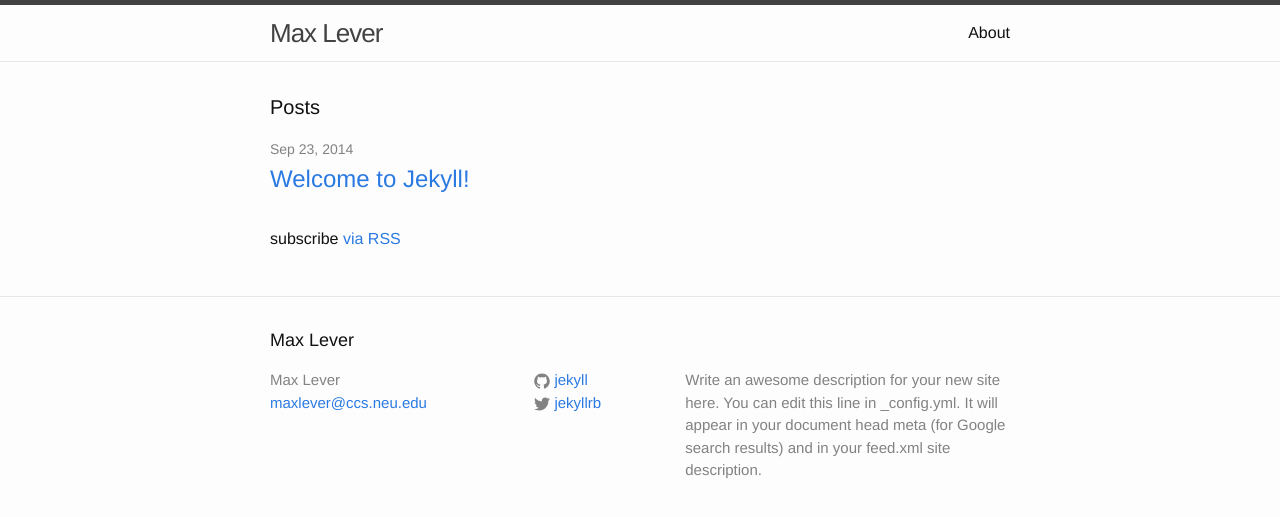
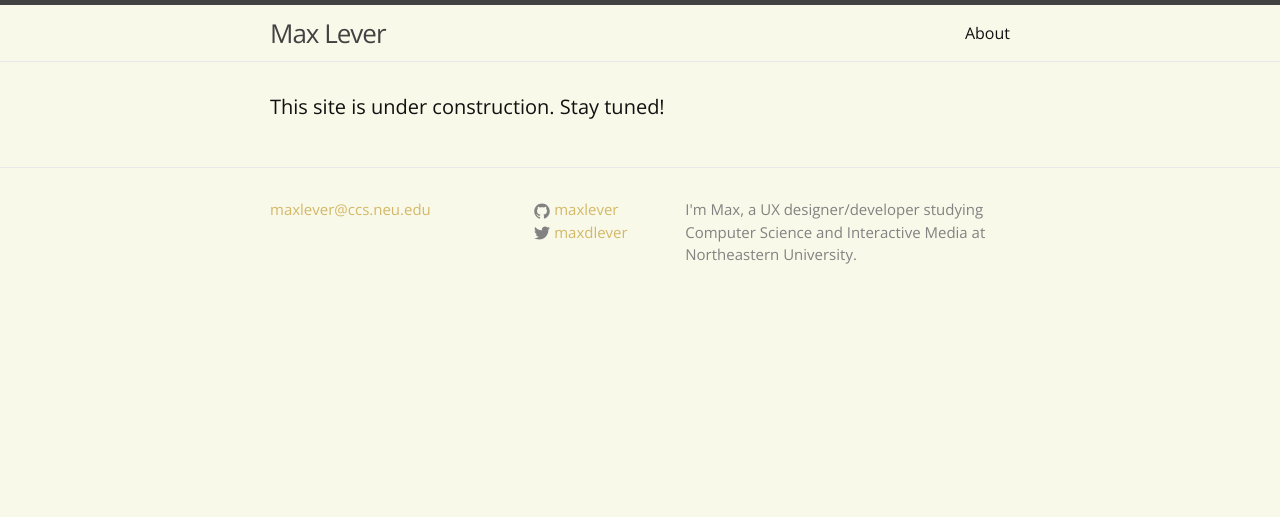
Before and after one commit to maxlever/maxlever.me, a Jekyll site: the page built from index.html, in a window 1280 px wide. Shown: the top 517 px of the page. Built offline with Jekyll 4.4.1, drawn with Linux system fonts in a browser that asks for light colours.

Commit message:
update landing page

```diff
--- a/_config.yml
+++ b/_config.yml
@@ -2,13 +2,12 @@
 title: Max Lever
 email: maxlever@ccs.neu.edu
 description: > # this means to ignore newlines until "baseurl:"
-  Write an awesome description for your new site here. You can edit this
-  line in _config.yml. It will appear in your document head meta (for
-  Google search results) and in your feed.xml site description.
+  I'm Max, a UX designer/developer studying Computer Science and
+  Interactive Media at Northeastern University.
 baseurl: "" # the subpath of your site, e.g. /blog/
 url: "http://maxlever.me" # the base hostname & protocol for your site
-twitter_username: jekyllrb
-github_username:  jekyll
+twitter_username: maxdlever
+github_username:  maxlever
 
 # Build settings
 markdown: kramdown
--- a/_includes/footer.html
+++ b/_includes/footer.html
@@ -2,12 +2,12 @@
 
   <div class="wrapper">
 
-    <h2 class="footer-heading">{{ site.title }}</h2>
+    <!-- <h2 class="footer-heading">{{ site.title }}</h2> -->
 
     <div class="footer-col-wrapper">
       <div class="footer-col  footer-col-1">
         <ul class="contact-list">
-          <li>{{ site.title }}</li>
+          <!-- <li>{{ site.title }}</li> -->
           <li><a href="mailto:{{ site.email }}">{{ site.email }}</a></li>
         </ul>
       </div>
--- a/_sass/_base.scss
+++ b/_sass/_base.scss
@@ -101,7 +101,9 @@
     }
 }
 
-
+header .site-title {
+    font-family: 'Montserrat', inherit;
+}
 
 /**
  * Blockquotes
--- a/css/main.scss
+++ b/css/main.scss
@@ -2,11 +2,11 @@
 # Only the main Sass file needs front matter (the dashes are enough)
 ---
 @charset "utf-8";
-
-
+@import url(http://fonts.googleapis.com/css?family=Open+Sans:400,300);
+@import url(http://fonts.googleapis.com/css?family=Montserrat:700);
 
 // Our variables
-$base-font-family: Helvetica, Arial, sans-serif;
+$base-font-family: 'Open Sans', Helvetica, Arial, sans-serif;
 $base-font-size:   16px;
 $small-font-size:  $base-font-size * 0.875;
 $base-line-height: 1.5;
@@ -14,8 +14,8 @@
 $spacing-unit:     30px;
 
 $text-color:       #111;
-$background-color: #fdfdfd;
-$brand-color:      #2a7ae2;
+$background-color: #f9f9ea;
+$brand-color:      #d3b868;
 
 $grey-color:       #828282;
 $grey-color-light: lighten($grey-color, 40%);
--- a/index.html
+++ b/index.html
@@ -3,8 +3,8 @@
 ---
 
 <div class="home">
-
-  <h1 class="page-heading">Posts</h1>
+<h1 class="page-heading">This site is under construction. Stay tuned!</h1>
+  <!-- <h1 class="page-heading">Posts</h1>
 
   <ul class="post-list">
     {% for post in site.posts %}
@@ -16,8 +16,8 @@
         </h2>
       </li>
     {% endfor %}
-  </ul>
+  </ul> -->
 
-  <p class="rss-subscribe">subscribe <a href="{{ "/feed.xml" | prepend: site.baseurl }}">via RSS</a></p>
+  <!-- <p class="rss-subscribe">subscribe <a href="{{ "/feed.xml" | prepend: site.baseurl }}">via RSS</a></p> -->
 
 </div>
```
Also changed, not shown: about.md (+1 -5 lines).
